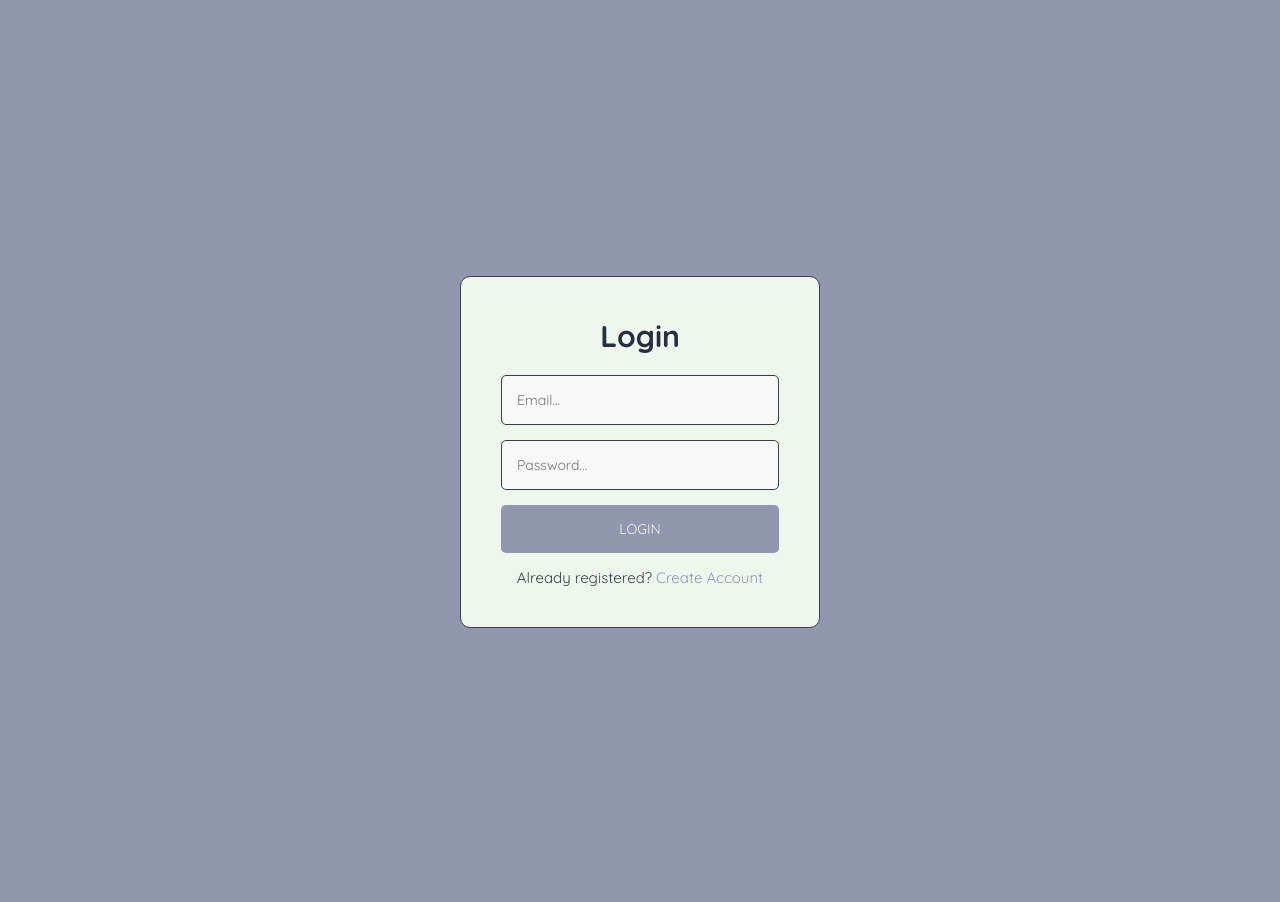
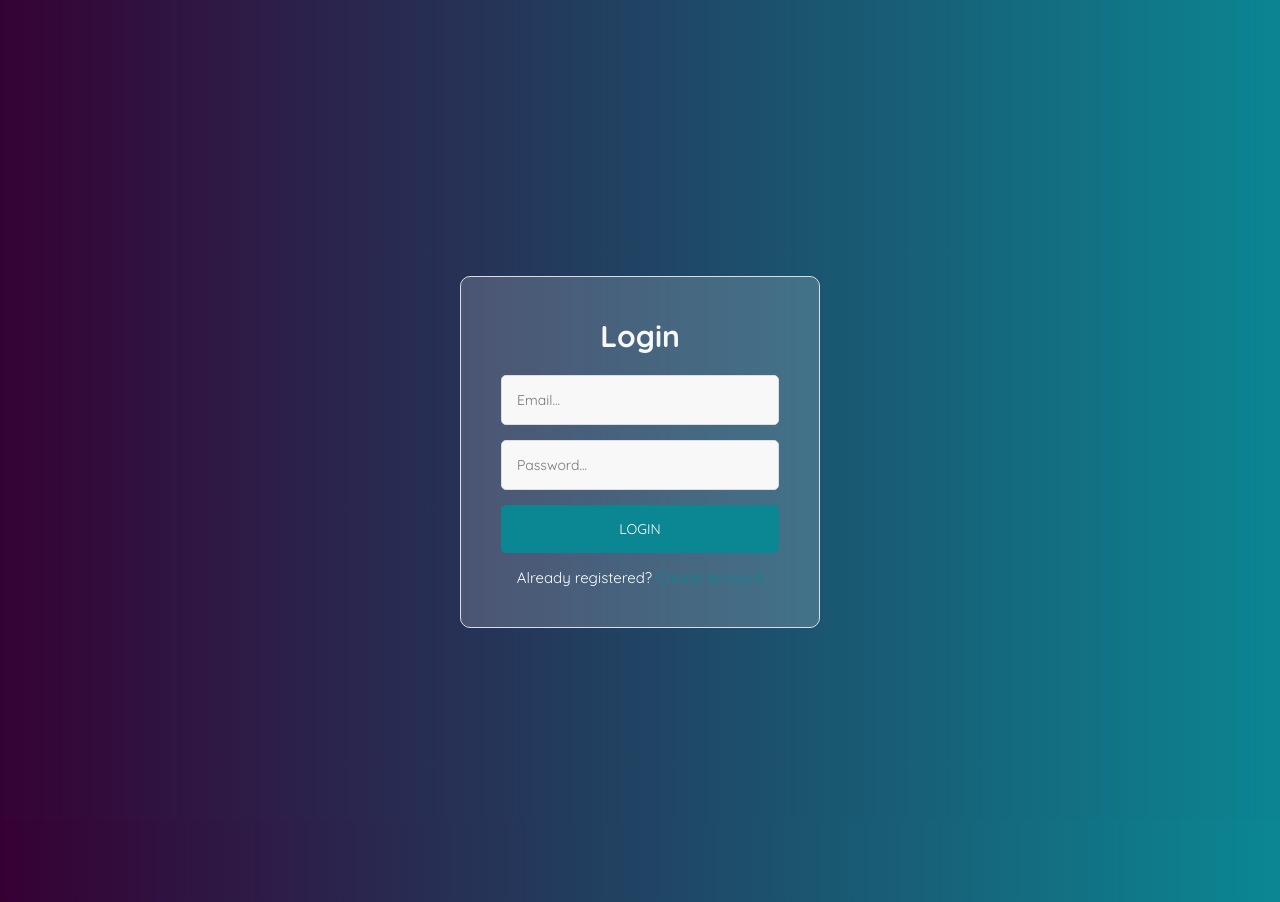
Before and after one commit to ShikharBind/Audify, a React (Create React App) app in the folder frontend/: page /login in a window 1280 px wide. Built offline with nearby package versions, Linux system fonts and the light colour scheme; no server answers; the HTML template or start-up script is replaced by a standard one.

Commit message:
gradient bg

```diff
--- a/frontend/src/index.css
+++ b/frontend/src/index.css
@@ -21,10 +21,15 @@
 * {
   margin: 0;
   font-family: "Quicksand";
-  color: var(--primary-color);
+  color: #f8f8f8;
 }
 body {
-  background-color: var(--secondary-color);
+  height: 100vh;
+  width: 100%;
+  background: #360033;  /* fallback for old browsers */
+  background: -webkit-linear-gradient(to left, #0b8793, #360033);  /* Chrome 10-25, Safari 5.1-6 */
+  background: linear-gradient(to left, #0b8793, #360033); /* W3C, IE 10+/ Edge, Firefox 16+, Chrome 26+, Opera 12+, Safari 7+ */
+
 }
 
 
@@ -34,7 +39,7 @@ body {
   align-items: center;
   justify-content: space-between;
   padding: 20px;
-  background-color: var(--primary-color);
+  /* background-color: var(--primary-color); */
 }
 
 .navbar h1 {
@@ -92,7 +97,8 @@ body {
 .login-page {
   width: 360px;
   padding: 8% 0 0;
-  margin: auto;display: flex;
+  margin: auto;
+  display: flex;
   justify-content: center;
   align-items: center;
   min-height: 100vh;
@@ -105,7 +111,9 @@ body {
   left: -20px;
   right: -20px;
   bottom: -20px;
-  background: var(--secondary-color);
+  background: #360033;  /* fallback for old browsers */
+  background: -webkit-linear-gradient(to left, #0b8793, #360033);  /* Chrome 10-25, Safari 5.1-6 */
+  background: linear-gradient(to left, #0b8793, #360033); /* W3C, IE 10+/ Edge, Firefox 16+, Chrome 26+, Opera 12+, Safari 7+ */
   z-index: -1;
   border-radius: 20px;
 }
@@ -113,19 +121,20 @@ body {
 .register-form {
   position: relative;
   z-index: 1;
-  background: var(--third-color);;
+  background: #ffffff2c;
   max-width: 360px;
   border-radius: 10px;
   margin: 0 auto 100px;
   padding: 40px;
   text-align: center;
-  border: 1px solid var(--xtra-color);
+  border: 1px solid #ddd;
 }
 
 .form input {
   font-family: "Quicksand", "Roboto", sans-serif;
   outline: 0;
   background: #f8f8f8;
+  color: #5f6476; /* Change the text color to black */
   width: 100%;
   border: 0;
   margin: 0 0 15px;
@@ -133,39 +142,38 @@ body {
   box-sizing: border-box;
   font-size: 14px;
   border-radius: 5px;
-  border: 1px solid var(--xtra-color);
+  border: 1px solid #ddd;
 }
 
 .form button {
   font-family: "Quicksand", "Roboto", sans-serif;
   text-transform: uppercase;
   outline: 0;
-  background: var(--secondary-color);
+  background: #0b8793;
   width: 100%;
   border: 0;
   padding: 15px;
-  color: var(--third-color);
+  color: #fff;
   font-size: 14px;
   transition: all 0.3s ease;
   cursor: pointer;
   border-radius: 5px;
 }
 
-
 .form button:hover,
 .form button:active,
 .form button:focus {
-  background-color: var(--primary-color);
+  background-color: #097c88;
 }
 
 .form .message {
   margin: 15px 0 0;
-  color: var(--xtra-color);
+  color: #fff;
   font-size: 15px;
 }
 
 .form .message a {
-  color: var(--secondary-color);
+  color: #0b8793;
   text-decoration: none;
 }
 
@@ -173,3 +181,59 @@ body {
   font-size: 30px;
   margin-bottom: 20px;
 }
+
+/* video uploader css */
+.file-uploader {
+  margin-top: 20px;
+  margin-left: auto;
+  margin-right: auto;
+  padding: 20px;
+  border: 2px dashed #ddd;
+  border-radius: 5px;
+  text-align: center;
+  max-width: 600px;
+  background: #ffffff2c;  /* fallback for old browsers */
+  }
+
+.upload-label {
+  display: inline-block;
+  cursor: pointer;
+}
+
+.upload-container {
+  display: flex;
+  flex-direction: column;
+  align-items: center;
+  justify-content: center;
+  margin-top: 20px;
+  color: #fff;
+}
+
+.upload-icon {
+  font-size: 36px;
+}
+
+.upload-text {
+  margin-top: 10px;
+}
+
+.file-actions {
+  margin-top: 20px;
+}
+
+.upload-button,
+.convert-button {
+  padding: 10px 20px;
+  margin-right: 10px;
+  font-size: 16px;
+  color: #fff;
+  background-color: #0b8793;
+  border: none;
+  border-radius: 5px;
+  cursor: pointer;
+}
+
+.upload-button:hover,
+.convert-button:hover {
+  background-color: #097c88;
+}
```
